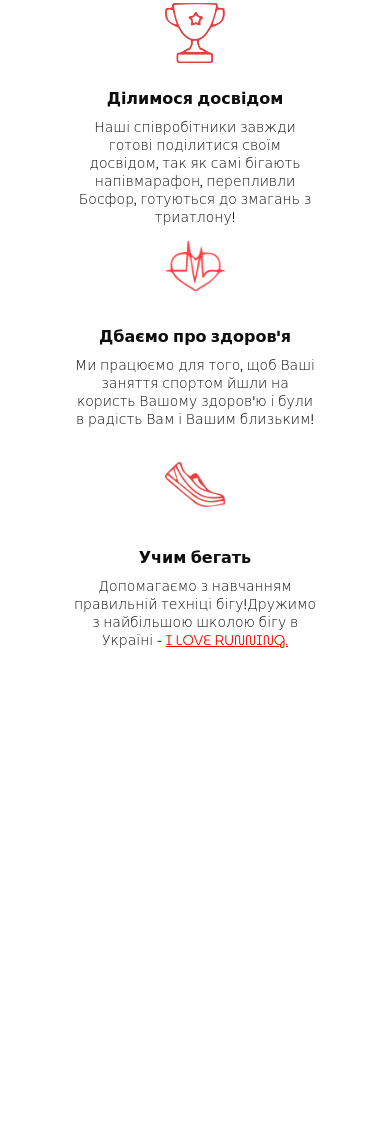
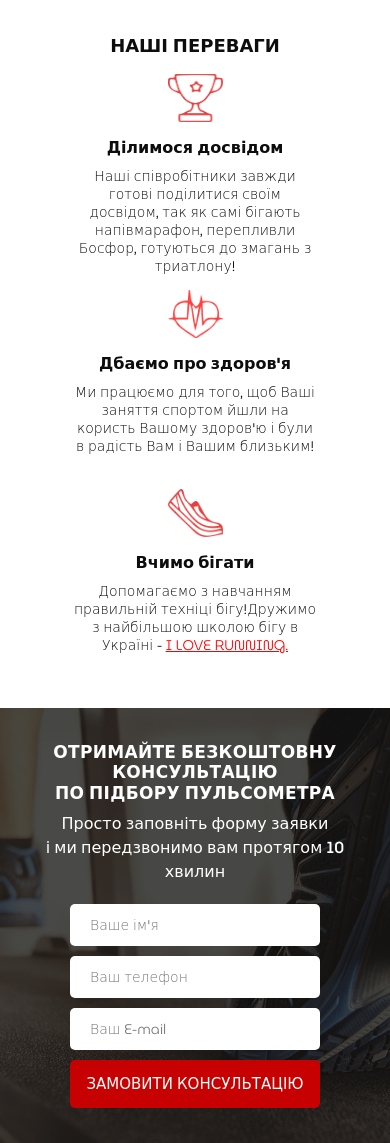
Before and after one commit to KushnirIllia/RunStart, a website: page src/index.html in a window 390 px wide. Shown: the part 422-1565 px from the top of the page. Before the commit the page ends 1135 px from the top, so only its background shows below. Drawn offline with Linux system fonts and the light colour scheme.

Commit message:
third section finished

```diff
--- a/src/index.html
+++ b/src/index.html
@@ -65,7 +65,7 @@
         </div>
         <div class="items__item">
           <div class="items__img"><img src="icons/shoe.png" alt="shoe"></div>
-          <div class="items__title">Учим бегать</div>
+          <div class="items__title">Вчимо бігати</div>
           <div class="items__descr">Допомагаємо з навчанням правильній техніці бігу!Дружимо з найбільшою школою бігу в
             Україні
             -
@@ -75,6 +75,19 @@
       </div>
     </div>
   </section>
+
+  <section class="consultation">
+    <div class="container">
+      <h2 class="title title_left">Отримайте безкоштовну консультацію<br>по підбору пульсометра</h2>
+      <div class="consultation__descr">Просто заповніть форму заявки<br> і ми передзвонимо вам протягом 10 хвилин</div>
+      <form action="#" class="feed-form">
+        <input name="name" type="text" placeholder="Ваше ім'я" required>
+        <input name="phone" type="number" placeholder="Ваш телефон" required>
+        <input name="email" type="email" placeholder="Ваш E-mail" required>
+        <button type="submit" class="button button_submit">замовити консультацію</button>
+      </form>
+    </div>
+  </section>
 </body>
 
 </html>
--- a/src/sass/_media.sass
+++ b/src/sass/_media.sass
@@ -7,16 +7,27 @@
       margin-top: 28px
       &__title
         margin-top: 11px
-      &__img
-        text-align: center
-        height: 70px
       &__descr
         margin-top: 13px
         width: 88%
-
 @media ( max-width: 991px )
   .container
     max-width: 765px
+  .consultation
+    min-height: 554px
+    padding: 64px 0
+    &__descr
+      font-size: 19px
+  .title
+    font-size: 28px
+  .feed-form
+    margin-top: 30px
+    width: 275px
+    input
+      height: 47px
+      margin-bottom: 13px
+    .button
+      height: 56px
 @media ( max-width: 767px )
   .container
     max-width: 570px
@@ -33,13 +44,28 @@
     .button
       width: 140px
       height: 30px
-
+  .consultation
+    min-height: 479px
+    padding: 52px 0
+    &__descr
+      font-size: 17px
+  .title
+    font-size: 23px
+  .feed-form
+    margin-top: 30px
+    width: 250px
+    input
+      height: 43px
+      margin-bottom: 12px
+    .button
+      font-size: 15px
+      height: 53px
 @media ( max-width: 575px )
   .container
     max-width: 340px
   .promo
-    max-height: 350px
-    padding: 10px 0
+    min-height: 350px
+    padding: 35px 0
     background: url('../img/bg/main_bg_mobile.png') center (center / cover) no-repeat
     .header
       &__logo
@@ -81,9 +107,10 @@
       a
         font-size: 14px
   .adventages
-    padding: 30px 0
+    min-height: 500px
+    padding: 35px 0
     .title
-      font-size: 20px
+      font-size: 18px
     .items
       flex-direction: column
       align-items: center
@@ -91,11 +118,33 @@
       margin-top: 15px
       &__item
         margin-bottom: 15px
+        &:last-child
+          margin-bottom: 0
       &__img
-        width: 60px
+        width: 55px
+        height: 48px
         margin: 0 auto
       &__title
         margin-top: 11px
         font-size: 16px
       &__descr
         margin-top: 5px
+  .consultation
+    min-height: 417px
+    padding: 35px 0
+    &__descr
+      font-size: 16px
+      text-align: center
+    .title
+      font-size: 17px
+      text-align: center
+      letter-spacing: 0.3px
+    .feed-form
+      margin: 0 auto
+      margin-top: 20px
+      width: 250px
+      input
+        height: 42px
+        margin-bottom: 10px
+      .button
+        height: 48px
--- a/src/sass/blocks/_adventages.sass
+++ b/src/sass/blocks/_adventages.sass
@@ -1,3 +1,3 @@
 .adventages
-  min-height: 473px
+  min-height: 390px
   padding: 70px 0 65px 0
--- /dev/null
+++ b/src/sass/blocks/_consultation.sass
@@ -0,0 +1,8 @@
+.consultation
+  max-height: 680px
+  padding: 100px 0 108px 0
+  background: url('../img/bg/consultation_bg.png') center (center / cover) no-repeat
+  &__descr
+    color: #FFFFFF
+    font-weight: 500
+    font-size: 20px
--- /dev/null
+++ b/src/sass/blocks/_forms.sass
@@ -0,0 +1,18 @@
+.feed-form
+  margin-top: 36px
+  display: flex
+  flex-direction: column
+  justify-content: space-between
+  width: 300px
+  input
+    height: 50px
+    border-radius: 5px
+    border: none
+    background-color: #FFFFFF
+    margin-bottom: 15px
+    padding: 0 20px
+    color: #4B4B4B
+    font-weight: 300
+    font-size: 14px
+    &:nth-child(3)
+      margin-bottom: 20px
--- a/src/sass/blocks/_items.sass
+++ b/src/sass/blocks/_items.sass
@@ -18,9 +18,10 @@
     margin-top: 35px
   &__img
     width: 70px
-    margin: 0 auto
+    height: 62px
     img
       width: 100%
+      height: 100%
   &__descr
     color: #0D0D0D
     font-weight: 300
--- a/src/sass/blocks/_promo.sass
+++ b/src/sass/blocks/_promo.sass
@@ -1,7 +1,7 @@
 .promo
   max-height: 650px
   padding: 21px 0 93px 0
-  background: url('../../img/bg/main_bg.png') center (center / cover) no-repeat
+  background: url('../img/bg/main_bg.png') center (center / cover) no-repeat
   &__wrapper
     display: flex
     flex-direction: column
--- a/src/sass/particles/_buttons.sass
+++ b/src/sass/particles/_buttons.sass
@@ -13,3 +13,12 @@
     width: 300px
     height: 50px
     font-size: 16px
+  &_submit
+    width: 100%
+    height: 58px
+    font-size: 16px
+    font-weight: 500
+    background: $main-color
+    text-align: center
+    text-transform: uppercase
+    color: #FFFFFF
--- a/src/sass/particles/_title.sass
+++ b/src/sass/particles/_title.sass
@@ -4,3 +4,9 @@
   font-size: 30px
   text-align: center
   text-transform: uppercase
+  &_left
+    color: #FFFFFF
+    font-size: 36px
+    text-align: left
+  &_center
+    text-align: center
--- a/src/sass/style.sass
+++ b/src/sass/style.sass
@@ -4,11 +4,12 @@
 .container
   max-width: 950px
   margin: 0 auto
-
+@import "particles/header"
+@import "particles/buttons"
+@import "particles/title"
 @import "blocks/promo"
 @import "blocks/adventages"
 @import "blocks/items"
-@import "particles/header"
-@import "particles/buttons"
-@import "particles/title"
+@import "blocks/consultation"
+@import "blocks/forms"
 @import "media"
```
Also changed, not shown: src/css/style.min.css.
